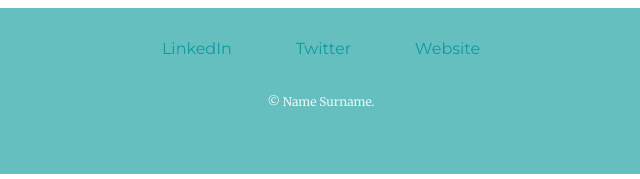
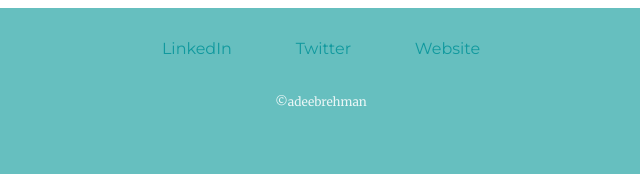
Before and after one commit to eddyrehman/introsite, a plain HTML site: page index.html in a window 1280 px wide. Shown: the part 2531-2710 px from the top of the page, 319-959 px from the left. Drawn offline with Linux system fonts and the light colour scheme.

Commit message:
Update index.html

```diff
--- a/index.html
+++ b/index.html
@@ -63,7 +63,7 @@
         <a class="footer-link" href="">LinkedIn</a>
         <a class="footer-link" href="https://twitter.com/">Twitter</a>
         <a class="footer-link" href="https://www.appbrewery.co/">Website</a>
-        <p class="copyright">© Name Surname.</p>
+        <p class="copyright">©adeebrehman</p>
       </div>
 
 </body>
```
